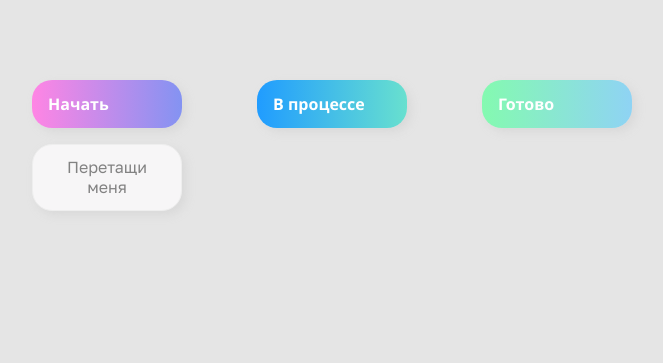
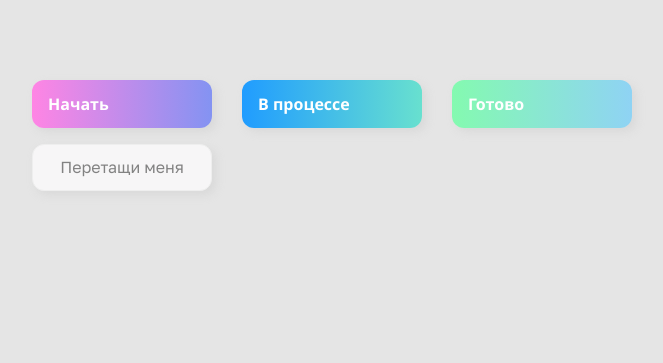
Before and after one commit to aleksdsgn/kanban, a plain HTML site: page index.html in a window 1280 px wide. Shown: the whole page, without its empty margins (308-971 px from the left). Drawn offline with Linux system fonts and the light colour scheme; a web font is replaced by a local one.

Commit message:
fix: styles

```diff
--- a/style.css
+++ b/style.css
@@ -24,10 +24,10 @@ body {
 .col-header {
   font-family: 'Unbounded','Segoe UI', Tahoma, Geneva, Verdana, sans-serif;
   font-weight: bold;
-  width: 150px;
+  width: 180px;
   padding: .8rem 1rem;
   color: white;
-  border-radius: 20px;
+  border-radius: 12px;
   box-shadow: 4px 4px 9px rgba(198, 198, 198, 0.36);
 }
 
@@ -44,18 +44,19 @@ body {
 }
 
 .placeholder {
-  width: 150px;
-  height: 66px;
+  width: 180px;
+  min-height: 200px;
+  border-radius: 12px;
 }
 
 .item {
-  width: 150px;
+  width: 100%;
   padding: 0.8rem 1rem;
   text-align: center;
   color: #828282;
   background: #f7f6f7;
   border: 1px solid #eee;
-  border-radius: 20px;
+  border-radius: 12px;
   box-shadow: 4px 4px 9px rgba(198, 198, 198, 0.36);
   cursor: grab;
 }
@@ -65,8 +66,8 @@ body {
 }
 
 .hold {
-  border: 5px solid #eee;
-  /* Изменить */
+  background: #cccccc;
+  color: white;
 }
 
 .hide {
@@ -74,6 +75,7 @@ body {
 }
 
 .hovered {
-  border-top: 2px solid #8ed7ed;
-  /* Изменить */
+  border: 2px dashed #d3d3d3;
+  background-color: #ebebeb;
+  box-shadow: 4px 4px 9px rgba(198, 198, 198, 0.1);
 }
```
